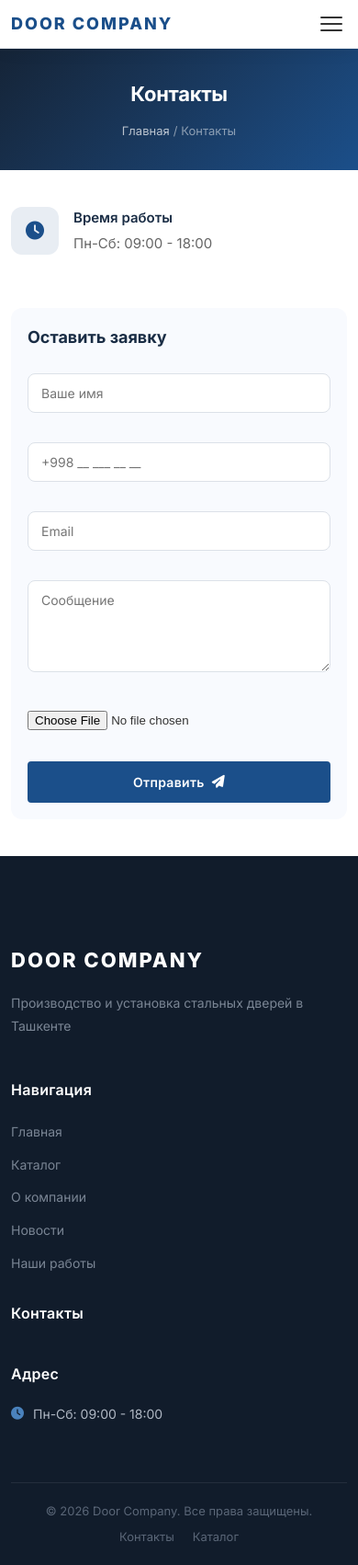
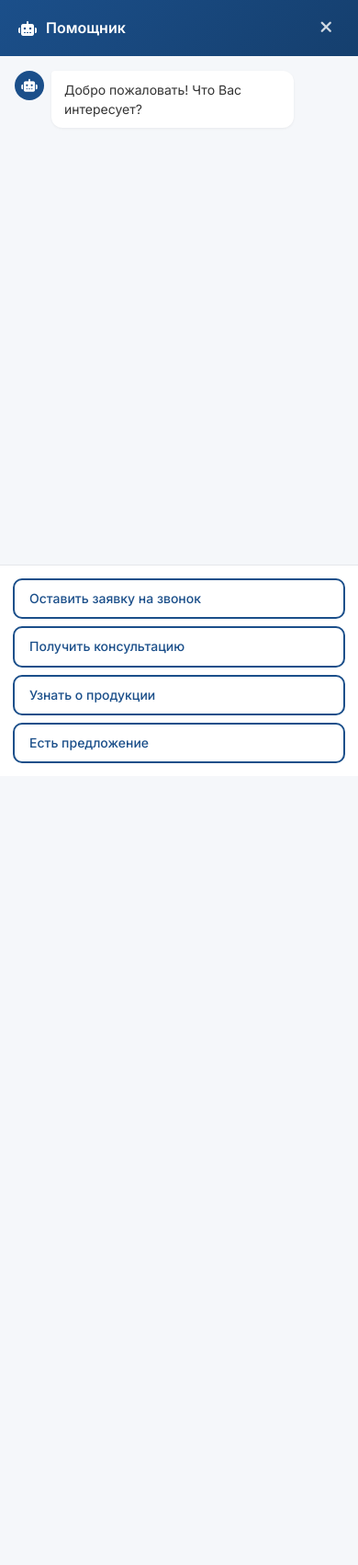
Before and after one commit to defffffender/door, a Django app: page /contacts/ in a window 390 px wide. Shown: the whole page at 92% size. After the commit the page ends 830 px from the top, so only its background shows below. Run offline with Django 5.2, Linux system fonts and the light colour scheme; data comes from the database, SQL or seed files in the repository; data that the repository does not hold is empty.

Commit message:
Add chat widget with scripted bot, auto-open, and session tracking
- Chat widget with 4 conversation flows (callback, consultation, product info, commercial proposal)

- AJAX endpoint for chat submissions reusing ContactRequest model + Telegram notifications

- Auto-open after 5s on first visit per browser session (sessionStorage)

- Chat button styles, message bubbles, typing animation, mobile fullscreen

```diff
--- a/contacts/urls.py
+++ b/contacts/urls.py
@@ -3,4 +3,5 @@ from . import views
 
 urlpatterns = [
     path('', views.contacts, name='contacts'),
+    path('chat/submit/', views.chat_submit, name='chat_submit'),
 ]
--- a/contacts/views.py
+++ b/contacts/views.py
@@ -1,7 +1,12 @@
+import json
+
+from django.http import JsonResponse
 from django.shortcuts import render, redirect
 from django.contrib import messages
+from django.views.decorators.http import require_POST
 from core.models import PageSeo
 from .forms import ContactForm
+from .models import ContactRequest
 from .telegram import send_telegram_notification
 
 
@@ -20,3 +25,25 @@ def contacts(request):
     except PageSeo.DoesNotExist:
         page_seo = None
     return render(request, 'contacts/contacts.html', {'form': form, 'page_seo': page_seo})
+
+
+@require_POST
+def chat_submit(request):
+    try:
+        data = json.loads(request.body)
+    except json.JSONDecodeError:
+        return JsonResponse({'success': False, 'error': 'Неверный формат'}, status=400)
+
+    name = (data.get('name') or '').strip()
+    phone = (data.get('phone') or '').strip()
+    email = (data.get('email') or '').strip()
+    message = (data.get('message') or '').strip()
+
+    if not name or not phone:
+        return JsonResponse({'success': False, 'error': 'Имя и телефон обязательны'}, status=400)
+
+    contact = ContactRequest.objects.create(
+        name=name, phone=phone, email=email, message=message,
+    )
+    send_telegram_notification(contact)
+    return JsonResponse({'success': True})
--- a/static/css/style.css
+++ b/static/css/style.css
@@ -541,6 +541,132 @@ textarea.form-input { resize: vertical; min-height: 100px; }
 .floating-btn:hover { transform: scale(1.1); box-shadow: 0 6px 24px rgba(0,0,0,.2); }
 .floating-btn--telegram { background: #0088cc; color: #fff; text-decoration: none; }
 .floating-btn--top { background: var(--color-primary); color: #fff; }
+.floating-btn--chat { background: #22c55e; color: #fff; }
+
+/* ============================================================
+   CHAT WIDGET
+   ============================================================ */
+.chat-widget {
+    position: fixed; bottom: 100px; right: 28px;
+    width: 370px; max-width: calc(100vw - 40px);
+    height: 520px; max-height: calc(100vh - 140px);
+    background: #fff; border-radius: 16px;
+    box-shadow: 0 8px 40px rgba(0,0,0,.18);
+    display: flex; flex-direction: column;
+    z-index: 950; overflow: hidden;
+    opacity: 0; transform: translateY(20px) scale(.95);
+    pointer-events: none;
+    transition: all .3s cubic-bezier(.4,0,.2,1);
+}
+.chat-widget.open {
+    opacity: 1; transform: translateY(0) scale(1);
+    pointer-events: auto;
+}
+
+/* Header */
+.chat-widget__header {
+    background: linear-gradient(135deg, var(--color-primary), var(--color-primary-hover));
+    color: #fff; padding: 16px 20px;
+    display: flex; justify-content: space-between; align-items: center;
+    flex-shrink: 0;
+}
+.chat-widget__title { display: flex; align-items: center; gap: 10px; font-weight: 600; font-size: 16px; }
+.chat-widget__close {
+    background: transparent; border: none; color: #fff;
+    font-size: 18px; cursor: pointer; padding: 4px 8px;
+    opacity: .8; transition: opacity .2s;
+}
+.chat-widget__close:hover { opacity: 1; }
+
+/* Messages */
+.chat-widget__messages {
+    flex: 1; overflow-y: auto; padding: 16px;
+    background: var(--color-bg-light);
+    display: flex; flex-direction: column; gap: 12px;
+}
+.chat-msg { display: flex; gap: 8px; animation: chatMsgIn .3s ease; }
+.chat-msg--bot { align-self: flex-start; max-width: 85%; }
+.chat-msg--user { align-self: flex-end; flex-direction: row-reverse; max-width: 85%; }
+@keyframes chatMsgIn { from { opacity: 0; transform: translateY(8px); } to { opacity: 1; transform: translateY(0); } }
+
+.chat-msg__avatar {
+    width: 32px; height: 32px; border-radius: 50%;
+    background: var(--color-primary); color: #fff;
+    display: flex; align-items: center; justify-content: center;
+    font-size: 14px; flex-shrink: 0;
+}
+.chat-msg--user .chat-msg__avatar { background: var(--color-dark); }
+
+.chat-msg__bubble {
+    padding: 10px 14px; border-radius: 12px;
+    font-size: 14px; line-height: 1.5;
+}
+.chat-msg--bot .chat-msg__bubble {
+    background: #fff; color: var(--color-text);
+    box-shadow: 0 1px 3px rgba(0,0,0,.06);
+    border-top-left-radius: 4px;
+}
+.chat-msg--user .chat-msg__bubble {
+    background: var(--color-primary); color: #fff;
+    border-top-right-radius: 4px;
+}
+
+/* Typing indicator */
+.chat-typing { display: flex; gap: 4px; padding: 4px 0; }
+.chat-typing span {
+    width: 7px; height: 7px; border-radius: 50%;
+    background: var(--color-text-light); animation: typingDot 1.2s infinite;
+}
+.chat-typing span:nth-child(2) { animation-delay: .2s; }
+.chat-typing span:nth-child(3) { animation-delay: .4s; }
+@keyframes typingDot { 0%,60%,100% { opacity: .3; transform: translateY(0); } 30% { opacity: 1; transform: translateY(-4px); } }
+
+/* Input area */
+.chat-widget__input {
+    padding: 14px; background: #fff;
+    border-top: 1px solid #e5e7eb; flex-shrink: 0;
+}
+
+/* Option buttons */
+.chat-options { display: flex; flex-direction: column; gap: 8px; }
+.chat-opt-btn {
+    background: #fff; border: 2px solid var(--color-primary);
+    color: var(--color-primary); padding: 11px 16px;
+    border-radius: 10px; font-size: 14px; font-weight: 500;
+    cursor: pointer; transition: all .2s; text-align: left;
+    font-family: inherit; line-height: 1.3;
+}
+.chat-opt-btn:hover { background: var(--color-primary); color: #fff; transform: translateX(4px); }
+
+/* Text input */
+.chat-input-row { display: flex; gap: 8px; }
+.chat-input {
+    flex: 1; padding: 10px 14px; border: 2px solid #e5e7eb;
+    border-radius: 10px; font-size: 14px; font-family: inherit;
+    transition: border-color .2s; outline: none;
+}
+.chat-input:focus { border-color: var(--color-primary); }
+.chat-send {
+    background: var(--color-primary); color: #fff; border: none;
+    width: 42px; height: 42px; border-radius: 10px;
+    cursor: pointer; font-size: 16px; transition: background .2s;
+    display: flex; align-items: center; justify-content: center; flex-shrink: 0;
+}
+.chat-send:hover { background: var(--color-primary-hover); }
+
+/* Link button inside chat */
+.chat-link-btn {
+    display: inline-block; background: var(--color-primary);
+    color: #fff; padding: 8px 16px; border-radius: 8px;
+    font-size: 13px; font-weight: 500; margin-top: 8px;
+    transition: background .2s; text-decoration: none;
+}
+.chat-link-btn:hover { background: var(--color-primary-hover); }
+
+/* Chat mobile */
+@media (max-width: 768px) {
+    .chat-widget { right: 0; bottom: 0; width: 100%; height: 100vh; max-width: none; max-height: none; border-radius: 0; }
+}
 
 /* ============================================================
    SKELETON LOADING
--- /dev/null
+++ b/static/js/chat-widget.js
@@ -0,0 +1,266 @@
+/* ============================================================
+   Chat Widget — Scripted bot for Door Company
+   ============================================================ */
+document.addEventListener('DOMContentLoaded', function () {
+    const widget = document.getElementById('chatWidget');
+    const btn = document.getElementById('chatWidgetBtn');
+    const closeBtn = document.getElementById('chatCloseBtn');
+    const messagesEl = document.getElementById('chatMessages');
+    const inputArea = document.getElementById('chatInputArea');
+
+    if (!widget || !btn) return;
+
+    /* --- State --- */
+    let state = 'idle';     // idle | waiting_input | done
+    let flow = null;         // callback | consult | product | proposal
+    let step = 0;
+    let data = {};
+
+    /* --- Open / Close --- */
+    let opened = false;
+
+    function openChat() {
+        widget.classList.add('open');
+        if (!opened) { opened = true; startChat(); }
+    }
+
+    btn.addEventListener('click', function () {
+        if (widget.classList.contains('open')) {
+            widget.classList.remove('open');
+        } else {
+            openChat();
+        }
+    });
+
+    closeBtn.addEventListener('click', function () {
+        widget.classList.remove('open');
+        localStorage.setItem('chatWidgetShown', '1');
+    });
+
+    /* --- Auto-open on first visit (per browser session) --- */
+    if (!sessionStorage.getItem('chatAutoOpened')) {
+        setTimeout(function () {
+            if (!widget.classList.contains('open')) {
+                openChat();
+                sessionStorage.setItem('chatAutoOpened', '1');
+            }
+        }, 5000);
+    }
+
+    /* --- Helpers --- */
+    function scrollDown() {
+        setTimeout(function () { messagesEl.scrollTop = messagesEl.scrollHeight; }, 50);
+    }
+
+    function addMsg(text, who) {
+        var icon = who === 'bot' ? 'fa-robot' : 'fa-user';
+        var div = document.createElement('div');
+        div.className = 'chat-msg chat-msg--' + who;
+        div.innerHTML =
+            '<div class="chat-msg__avatar"><i class="fas ' + icon + '"></i></div>' +
+            '<div class="chat-msg__bubble">' + text + '</div>';
+        messagesEl.appendChild(div);
+        scrollDown();
+    }
+
+    function showTyping() {
+        var div = document.createElement('div');
+        div.className = 'chat-msg chat-msg--bot';
+        div.id = 'chatTyping';
+        div.innerHTML =
+            '<div class="chat-msg__avatar"><i class="fas fa-robot"></i></div>' +
+            '<div class="chat-msg__bubble"><div class="chat-typing"><span></span><span></span><span></span></div></div>';
+        messagesEl.appendChild(div);
+        scrollDown();
+    }
+
+    function removeTyping() {
+        var t = document.getElementById('chatTyping');
+        if (t) t.remove();
+    }
+
+    function botSay(text, cb) {
+        showTyping();
+        setTimeout(function () {
+            removeTyping();
+            addMsg(text, 'bot');
+            if (cb) cb();
+        }, 800);
+    }
+
+    function showOptions(opts) {
+        inputArea.innerHTML = '';
+        var wrap = document.createElement('div');
+        wrap.className = 'chat-options';
+        opts.forEach(function (o) {
+            var b = document.createElement('button');
+            b.className = 'chat-opt-btn';
+            b.textContent = o.label;
+            b.addEventListener('click', function () {
+                addMsg(o.label, 'user');
+                inputArea.innerHTML = '';
+                o.action();
+            });
+            wrap.appendChild(b);
+        });
+        inputArea.appendChild(wrap);
+        scrollDown();
+    }
+
+    function showInput(placeholder, onSubmit) {
+        inputArea.innerHTML = '';
+        var row = document.createElement('div');
+        row.className = 'chat-input-row';
+        var inp = document.createElement('input');
+        inp.className = 'chat-input';
+        inp.type = 'text';
+        inp.placeholder = placeholder;
+        var sendBtn = document.createElement('button');
+        sendBtn.className = 'chat-send';
+        sendBtn.innerHTML = '<i class="fas fa-paper-plane"></i>';
+
+        function submit() {
+            var val = inp.value.trim();
+            if (!val) return;
+            addMsg(val, 'user');
+            inputArea.innerHTML = '';
+            onSubmit(val);
+        }
+
+        sendBtn.addEventListener('click', submit);
+        inp.addEventListener('keydown', function (e) { if (e.key === 'Enter') submit(); });
+
+        row.appendChild(inp);
+        row.appendChild(sendBtn);
+        inputArea.appendChild(row);
+        inp.focus();
+    }
+
+    function clearInput() { inputArea.innerHTML = ''; }
+
+    /* --- CSRF --- */
+    function getCsrf() {
+        var meta = document.querySelector('meta[name="csrf-token"]');
+        if (meta) return meta.content;
+        var inp = document.querySelector('[name=csrfmiddlewaretoken]');
+        return inp ? inp.value : '';
+    }
+
+    /* --- Submit to backend --- */
+    function submitData() {
+        fetch('/contacts/chat/submit/', {
+            method: 'POST',
+            headers: {
+                'Content-Type': 'application/json',
+                'X-CSRFToken': getCsrf()
+            },
+            body: JSON.stringify(data)
+        }).catch(function () {});
+    }
+
+    /* --- Flow: Ask name then phone, then done --- */
+    function askName(thankMsg) {
+        botSay('Как Вас зовут?', function () {
+            showInput('Ваше имя', function (name) {
+                data.name = name;
+                askPhone(thankMsg);
+            });
+        });
+    }
+
+    function askPhone(thankMsg) {
+        botSay('Ваш номер телефона?', function () {
+            showInput('+998 ...', function (phone) {
+                data.phone = phone;
+                submitData();
+                botSay(thankMsg, function () { showRestart(); });
+            });
+        });
+    }
+
+    /* --- Restart option --- */
+    function showRestart() {
+        showOptions([
+            { label: 'Начать заново', action: function () { data = {}; startChat(); } }
+        ]);
+    }
+
+    /* --- Start --- */
+    function startChat() {
+        messagesEl.innerHTML = '';
+        clearInput();
+        data = {};
+        flow = null;
+
+        botSay('Добро пожаловать! Что Вас интересует?', function () {
+            showOptions([
+                {
+                    label: 'Оставить заявку на звонок',
+                    action: function () { flow = 'callback'; flowCallback(); }
+                },
+                {
+                    label: 'Получить консультацию',
+                    action: function () { flow = 'consult'; flowConsult(); }
+                },
+                {
+                    label: 'Узнать о продукции',
+                    action: function () { flow = 'product'; flowProduct(); }
+                },
+                {
+                    label: 'Есть предложение',
+                    action: function () { flow = 'proposal'; flowProposal(); }
+                }
+            ]);
+        });
+    }
+
+    /* --- Flow 1: Callback --- */
+    function flowCallback() {
+        data.message = '[Заявка на звонок]';
+        askName('Спасибо! Мы перезвоним Вам в ближайшее время.');
+    }
+
+    /* --- Flow 2: Consultation --- */
+    function flowConsult() {
+        botSay('Опишите Ваш вопрос', function () {
+            showInput('Ваш вопрос...', function (msg) {
+                data.message = '[Консультация] ' + msg;
+                askName('Спасибо! Наш специалист свяжется с Вами.');
+            });
+        });
+    }
+
+    /* --- Flow 3: Product info --- */
+    function flowProduct() {
+        botSay('Вы можете посмотреть наш каталог:', function () {
+            addMsg('<a href="/catalog/" class="chat-link-btn"><i class="fas fa-door-open"></i> Открыть каталог</a>', 'bot');
+            botSay('Или оставьте заявку и мы проконсультируем', function () {
+                showOptions([
+                    {
+                        label: 'Оставить заявку',
+                        action: function () {
+                            data.message = '[Интерес к продукции]';
+                            askName('Спасибо! Мы свяжемся с Вами для консультации.');
+                        }
+                    },
+                    {
+                        label: 'Спасибо, посмотрю каталог',
+                        action: function () {
+                            botSay('Хорошо! Если возникнут вопросы — пишите.', function () { showRestart(); });
+                        }
+                    }
+                ]);
+            });
+        });
+    }
+
+    /* --- Flow 4: Proposal --- */
+    function flowProposal() {
+        botSay('Опишите Ваше предложение', function () {
+            showInput('Ваше предложение...', function (msg) {
+                data.message = '[Предложение] ' + msg;
+                askName('Спасибо! Мы рассмотрим Ваше предложение.');
+            });
+        });
+    }
+});
--- a/templates/base.html
+++ b/templates/base.html
@@ -4,6 +4,7 @@
 <head>
     <meta charset="UTF-8">
     <meta name="viewport" content="width=device-width, initial-scale=1.0">
+    <meta name="csrf-token" content="{{ csrf_token }}">
     <title>{% block title %}{{ site_settings.company_name|default:"Door Company" }}{% endblock %}</title>
     <meta name="description" content="{% block meta_description %}{{ site_settings.slogan|default:"Производитель входных дверей в Ташкенте" }}{% endblock %}">
     <meta name="keywords" content="{% block meta_keywords %}двери, входные двери, стальные двери, Ташкент, производство дверей{% endblock %}">
@@ -46,12 +47,31 @@
             <i class="fab fa-telegram"></i>
         </a>
         {% endif %}
+        <button class="floating-btn floating-btn--chat" id="chatWidgetBtn" title="{% trans 'Чат' %}">
+            <i class="fas fa-comments"></i>
+        </button>
         <button class="floating-btn floating-btn--top" id="backToTop" title="{% trans 'Наверх' %}">
             <i class="fas fa-chevron-up"></i>
         </button>
     </div>
 
+    <!-- Chat Widget -->
+    <div class="chat-widget" id="chatWidget">
+        <div class="chat-widget__header">
+            <div class="chat-widget__title">
+                <i class="fas fa-robot"></i>
+                <span>{% trans 'Помощник' %}</span>
+            </div>
+            <button class="chat-widget__close" id="chatCloseBtn">
+                <i class="fas fa-times"></i>
+            </button>
+        </div>
+        <div class="chat-widget__messages" id="chatMessages"></div>
+        <div class="chat-widget__input" id="chatInputArea"></div>
+    </div>
+
     <script src="{% static 'js/main.js' %}"></script>
+    <script src="{% static 'js/chat-widget.js' %}"></script>
     {% block extra_js %}{% endblock %}
 </body>
 </html>
```
